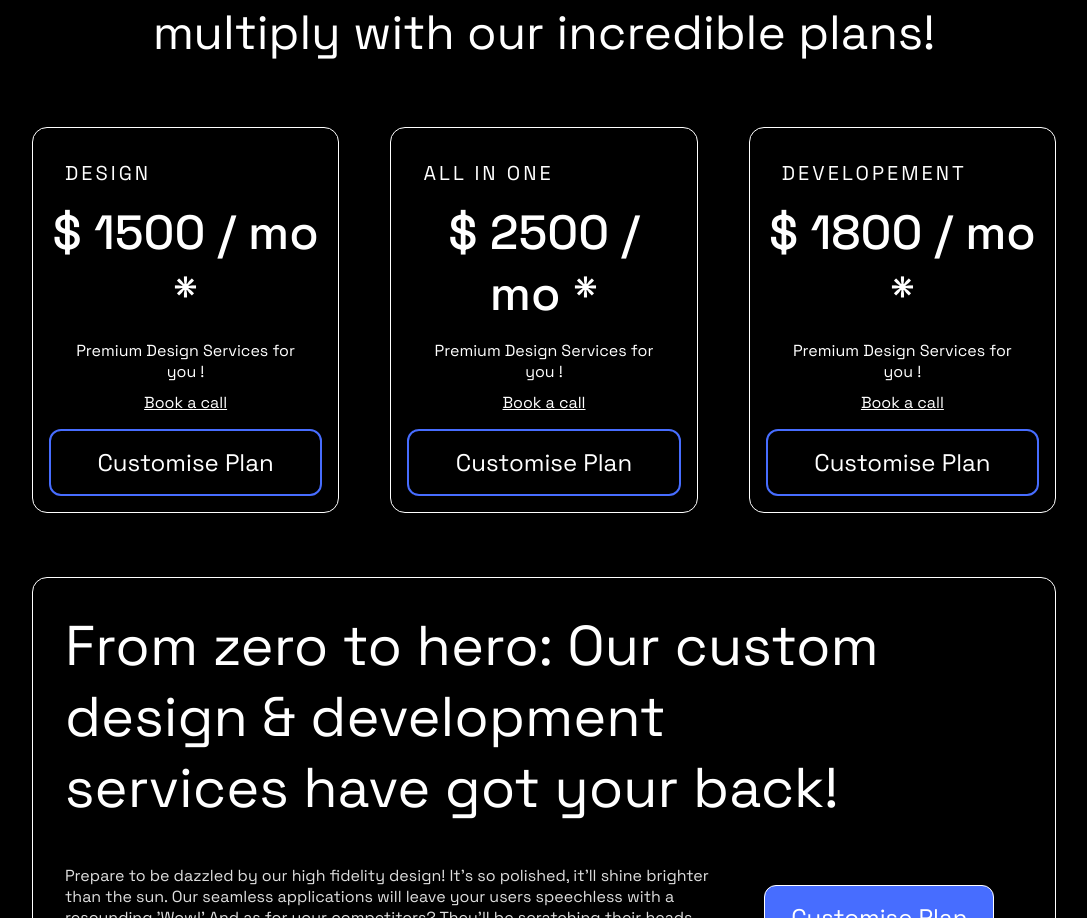
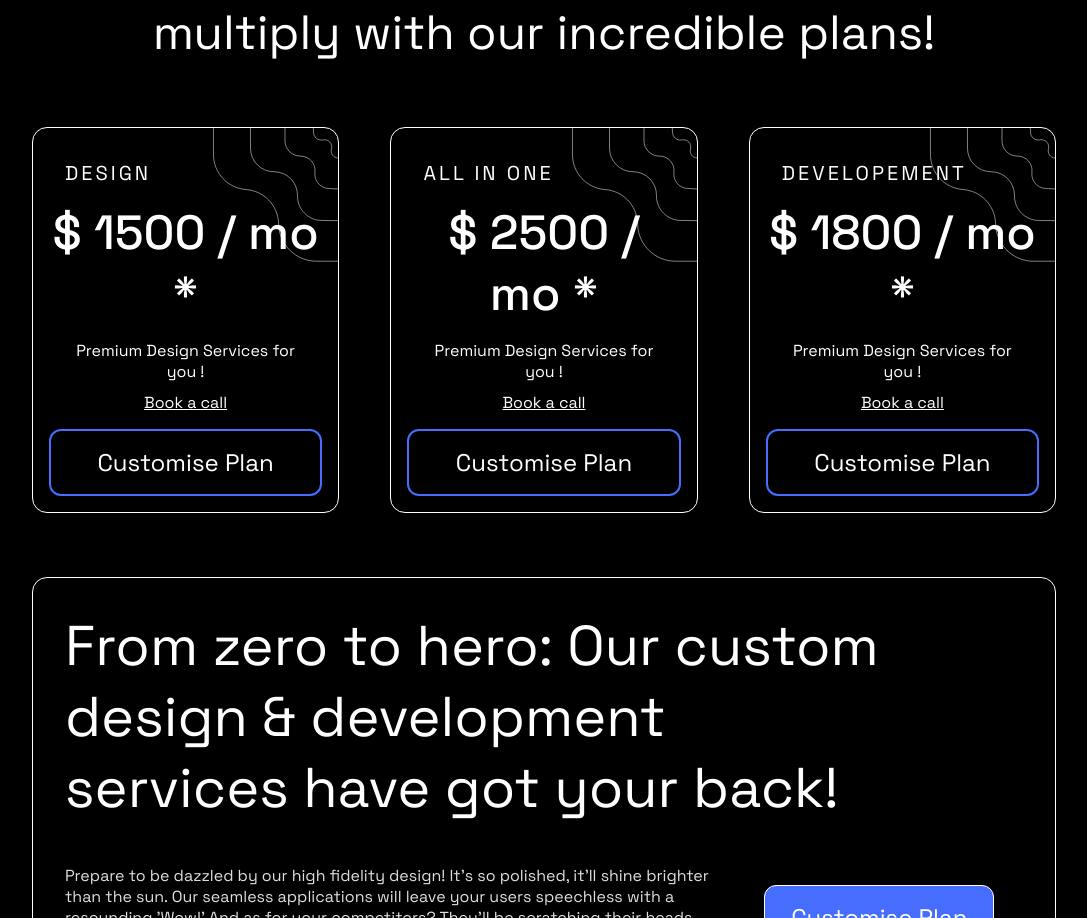
Before and after one commit to aryanknight/axium, a React (Vite) app: page / in a window 1280 px wide. Shown: the part 3545-4463 px from the top of the page, without its empty margins (96-1183 px from the left). Built offline with nearby package versions, Linux system fonts and the light colour scheme.

Commit message:
box lines added

```diff
--- a/src/Components/HomePlans/HomePlans.css
+++ b/src/Components/HomePlans/HomePlans.css
@@ -35,6 +35,14 @@
     background: #000000;
     border: 1px solid #FFFFFF;
     border-radius: 15px;
+    overflow: hidden;
+    position: relative;
+}
+
+.boxline{
+    position: absolute;
+    right: -10px;
+    top: -10px;
 }
 
 .homeplan-card-head{
--- a/src/Components/HomePlans/HomePlans.jsx
+++ b/src/Components/HomePlans/HomePlans.jsx
@@ -1,6 +1,7 @@
 import React from 'react';
 import Mobimg from '../../assets/mobimg.png';
 import {RightOutlined} from '@ant-design/icons';
+import Boxline from '../../assets/boxline.svg';
 import './HomePlans.css';
 
 export default function HomePlans() {
@@ -17,6 +18,7 @@ export default function HomePlans() {
                 <div className="homeplan-card-cont">
 
                     <div className="homeplan-card">
+                        <img src={Boxline} alt="" className="boxline" />
                         <div className='homeplan-card-head'>Design</div>
                         <div className="homeplan-card-cost">
                             $ 1500 / mo *
@@ -31,6 +33,7 @@ export default function HomePlans() {
                     </div>
 
                     <div className="homeplan-card">
+                        <img src={Boxline} alt="" className="boxline" />
                         <div className='homeplan-card-head'>All in one</div>
                         <div className="homeplan-card-cost">
                             $ 2500 / mo *
@@ -45,6 +48,7 @@ export default function HomePlans() {
                     </div>
 
                     <div className="homeplan-card">
+                        <img src={Boxline} alt="" className="boxline" />
                         <div className='homeplan-card-head'>developement</div>
                         <div className="homeplan-card-cost">
                             $ 1800 / mo *
@@ -60,6 +64,7 @@ export default function HomePlans() {
 
                 </div>
                 <div className="homeplan-new-box-cont">
+
                     <div className="homeplan-new-box">
                         <div className="homeplan-box-head">
                             From zero to hero: Our custom design & development services have got your back!
```
Also changed, not shown: src/assets/boxline.svg (added).
